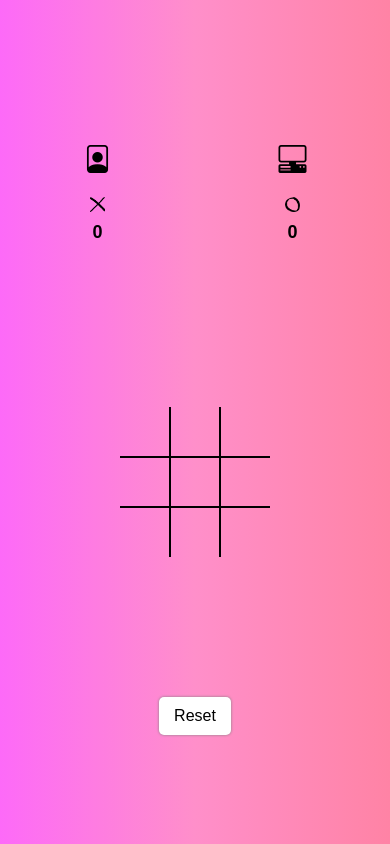
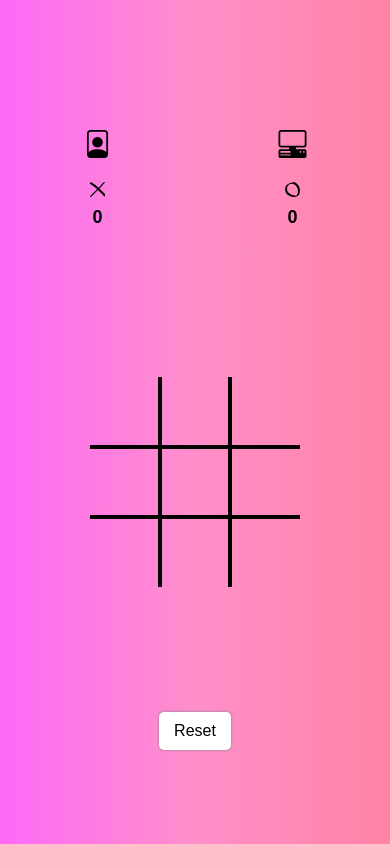
Before and after one commit to sinarqn/tic-tac-toe, a plain HTML site: page index.html in a window 390 px wide. Drawn offline with nearby package versions, Linux system fonts and the light colour scheme.

Commit message:
sdfghjkl

```diff
--- a/style.css
+++ b/style.css
@@ -162,50 +162,50 @@ img{
     font-size: 18px;
   }
   .game{
-    height: 150px;
-    width: 150px;
+    height: 210px;
+    width: 210px;
   }
   .game .section{
-    width: 50px;
-    height: 50px;
+    width: 70px;
+    height: 70px;
     -webkit-tap-highlight-color: transparent;
   }
   .section1{
-    border: 1px solid black;
+    border: 2px solid black;
     border-top: 0;
     border-left: 0;
   }
   .section2{
-    border: 1px solid black;
+    border: 2px solid black;
     border-top: 0;
   }
   .section3{
-    border: 1px solid black;
+    border: 2px solid black;
     border-top: 0;
     border-right: 0;
   }
   .section4{
-    border: 1px solid black;
+    border: 2px solid black;
     border-left: 0;
   }
   .section5{
-    border: 1px solid black;
+    border: 2px solid black;
   }
   .section6{
-    border: 1px solid black;
+    border: 2px solid black;
     border-right: 0;
   }
   .section7{
-    border: 1px solid black;
+    border: 2px solid black;
     border-bottom: 0;
     border-left: 0;
   }
   .section8{
-    border: 1px solid black;
+    border: 2px solid black;
     border-bottom: 0;
   }
   .section9{
-    border: 1px solid black;
+    border: 2px solid black;
     border-bottom: 0;
     border-right: 0;
   }
```
